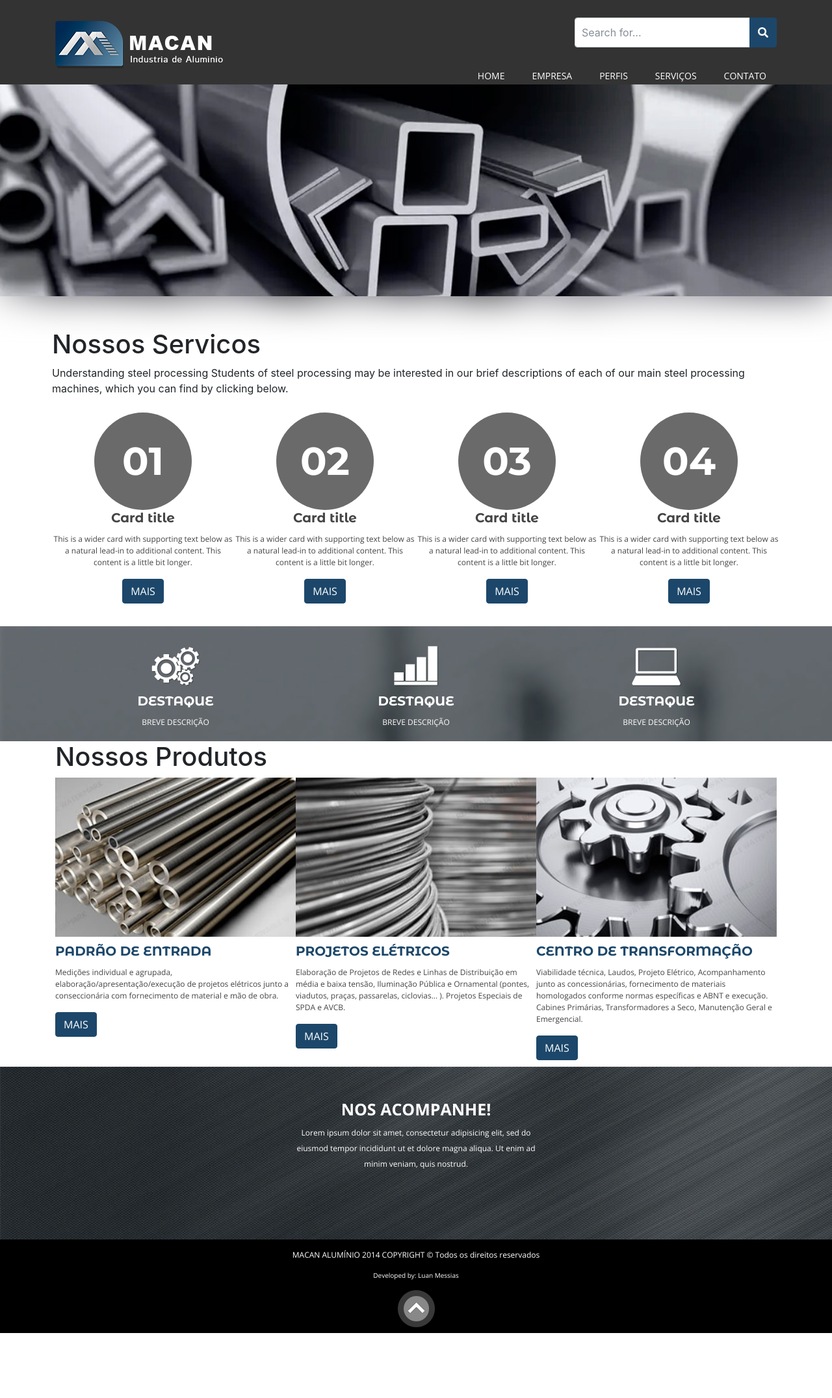
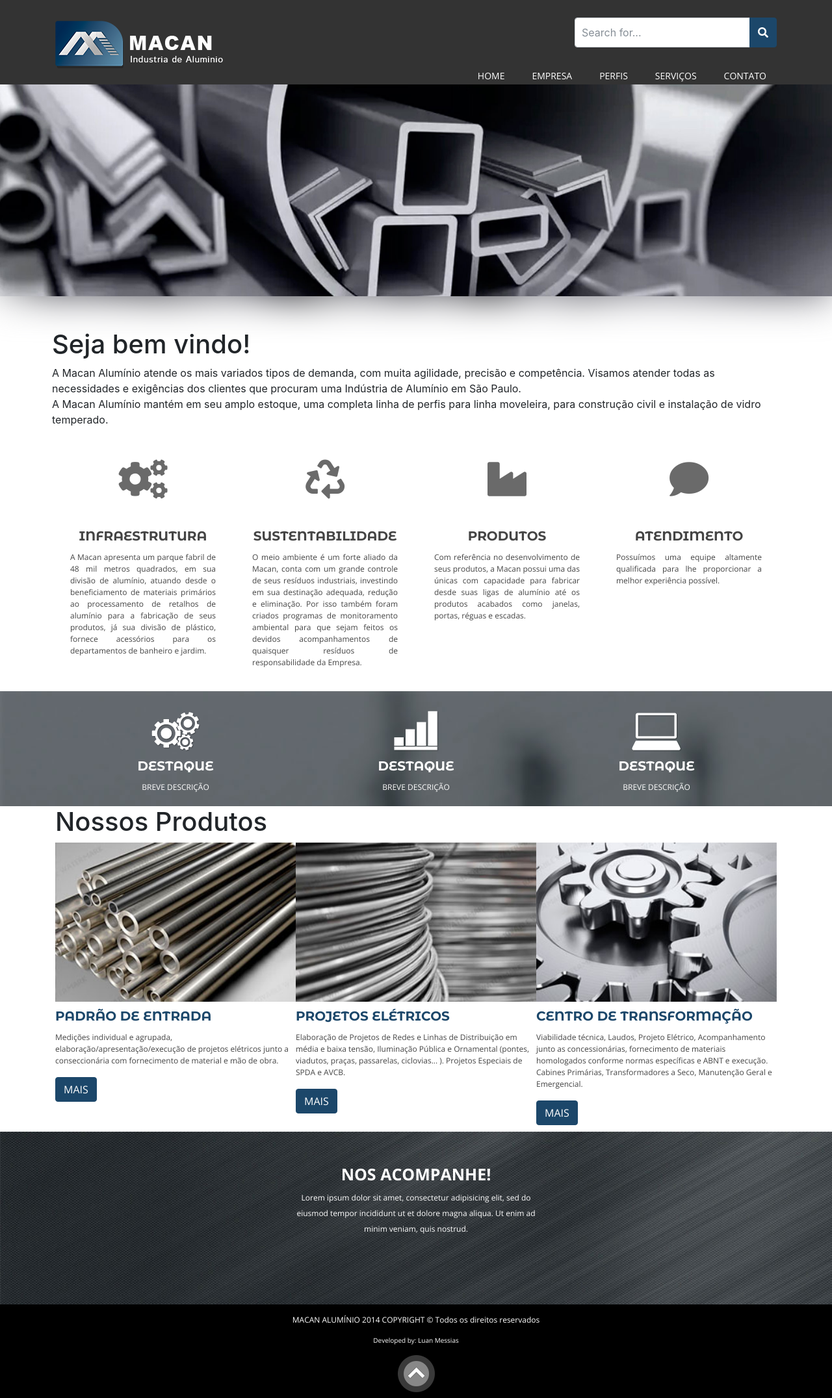
Before and after one commit to luanmessias/macan-aluminio, a Jekyll site: the page built from index.md, in a window 1280 px wide. Shown: the whole page at 65% size. Built offline with Jekyll 4.4.1, drawn with Linux system fonts in a browser that asks for light colours; nearby versions of some CDN libraries; before the commit the page ends 2052 px from its top, so only the background shows below that.

Commit message:
Novos ajustes

```diff
--- a/_layouts/home.html
+++ b/_layouts/home.html
@@ -7,18 +7,18 @@ banners:
       description: "Atividades em locais de alto risco e complexidade"
 
 cards:
-    - number: "01"
-      title: "Padrão de Entrada"
-      desc: "Medições individual e agrupada, elaboração/apresentação/execução de projetos elétricos junto a conseccionária com fornecimento de material e mão de obra."
-    - number: "02"
-      title: "Projetos Elétricos"
-      desc: "Elaboração de Projetos de Redes e Linhas de Distribuição em média e baixa tensão, Iluminação Pública e Ornamental (pontes, viadutos, praças, passarelas, ciclovias... ). Projetos Especiais de SPDA e AVCB."
-    - number: "03"
-      title: "Centro de Transformação"
-      desc: "Viabilidade técnica, Laudos, Projeto Elétrico, Acompanhamento junto as concessionárias, fornecimento de materiais homologados conforme normas específicas e ABNT e execução. Cabines Primárias, Transformadores a Seco, Manutenção Geral e Emergencial."
-    - number: "04"
-      title: "Condomínios, Loteamentos, Pessoa física/jurídica"
-      desc: "Elaboração, apresentação e execução de projetos de extensão, construção de redes de baixa e média tensão com instalação de transformadores e sistemas de iluminação em redes de cobre/alumínio de tipo convencional ou multiplexadas e compactas."
+    - icon: "fas fa-cogs"
+      title: "INFRAESTRUTURA"
+      desc: "A Macan apresenta um parque fabril de 48 mil metros quadrados, em sua divisão de alumínio, atuando desde o beneficiamento de materiais primários ao processamento de retalhos de alumínio para a fabricação de seus produtos, já sua divisão de plástico, fornece acessórios para os departamentos de banheiro e jardim."
+    - icon: "fas fa-recycle"
+      title: "SUSTENTABILIDADE"
+      desc: "O meio ambiente é um forte aliado da Macan, conta com um grande controle de seus resíduos industriais, investindo em sua destinação adequada, redução e eliminação. Por isso também foram criados programas de monitoramento ambiental para que sejam feitos os devidos acompanhamentos de quaisquer resíduos de responsabilidade da Empresa."
+    - icon: "fas fa-industry"
+      title: "PRODUTOS"
+      desc: "Com referência no desenvolvimento de seus produtos, a Macan possui uma das únicas com capacidade para fabricar desde suas ligas de alumínio até os produtos acabados como janelas, portas, réguas e escadas."
+    - icon: "fas fa-comment"
+      title: "ATENDIMENTO"
+      desc: "Possuímos uma equipe altamente qualificada para lhe proporcionar a melhor experiência possível."
 
 
 destaques:
@@ -78,18 +78,18 @@ produtos:
 
 
 <div class="servicos container">
-    <h1>Nossos Servicos</h1>
-    <span>Understanding steel processing Students of steel processing may be interested in our brief descriptions of each of our
-        main steel processing machines, which you can find by clicking below.</span>
-    <div class="card-group d-xl-flex justify-content-between align-items-center">
+    <h1>Seja bem vindo!</h1>
+    <span>A Macan Alumínio atende os mais variados tipos de demanda, com muita agilidade, precisão e competência. Visamos atender todas as necessidades e exigências dos clientes que procuram uma Indústria de Alumínio em São Paulo.</span>
+    <br>
+    <span>A Macan Alumínio mantém em seu amplo estoque, uma completa linha de perfis para linha moveleira, para construção civil e instalação de vidro temperado.</span>
+    <div class="card-group d-xl-flex justify-content-between align-items-top">
         {% for card in layout.cards %}
         <div class="card">
-            <div class="number">{{card.number}}</div>
+            <div class="number"><i class="{{card.icon}}"></i></div>
             <div class="card-body">
-                <h5 class="card-title card-number">Card title</h5>
-                <p class="card-text">This is a wider card with supporting text below as a natural lead-in to additional content. This content
-                    is a little bit longer.</p>
-                <p class="card-text">
+                <h5 class="card-title card-number">{{card.title}}</h5>
+                <p class="card-text">{{card.desc}}</p>
+                <p class="card-text d-none">
                     <a name="" id="" class="btn btn-primary btn-alt-primary" href="#" role="button">MAIS</a>
                 </p>
             </div>
--- a/_sass/styles_partials/pages/_home.scss
+++ b/_sass/styles_partials/pages/_home.scss
@@ -161,15 +161,21 @@
         }
 
         .number{
+            @include transition;
             @include border-radius(100%);
-            @include fonte($font-two, bold, 60px, $color-white);
+            @include fonte($font-two, bold, 60px, #6A6A6A);
             @include flexbox(flex, row, nowrap, center, center, space-between);
             align-self: center;
             text-align: center;
-            background-color: #6A6A6A;
-            width: 150px;
-            height: 150px;
+            background-color: #FFF;
+            width: 110px;
+            height: 110px;
             margin: 0px;
+            margin-bottom: 20px;
+            &:hover{
+                background-color: #6A6A6A;
+                color: #FFF;
+            }
         }
 
         .card-title{
@@ -178,6 +184,9 @@
 
         .card-text{
             @include fonte($font-one, 400, 12px, $color-gray-dark);
+            text-align: justify;
+            width: 80%;
+            margin: 0px auto;
         }
 
     }
```
